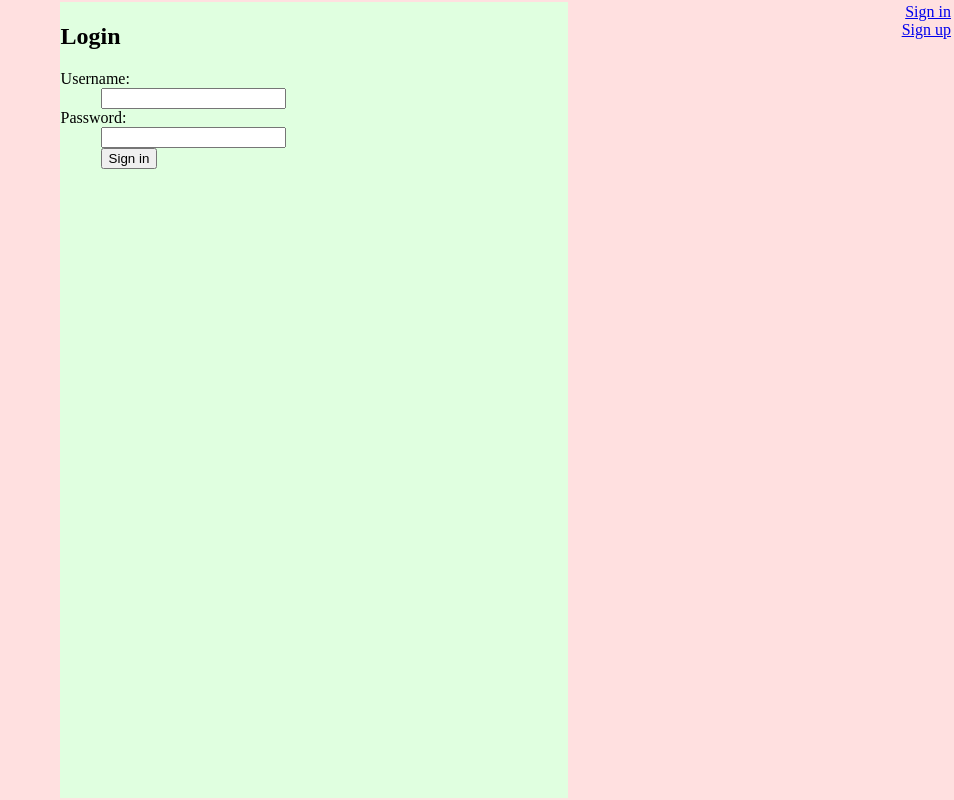
After one commit to Gerbonit/Bloggo, a Flask app: page /signin/ in a window 1280 px wide. The commit adds this page. Shown: the whole page, without its empty margins (326-1280 px from the left). Run offline with Flask 2, Linux system fonts and the light colour scheme.

Commit message:
Add files via upload

```diff
--- a/server.py
+++ b/server.py
@@ -1,8 +1,10 @@
 #!/usr/bin/python3
 
-from flask import Flask, render_template, url_for
+from flask import Flask, render_template, url_for, request, session, redirect
 
 app = Flask('Bloggo')
+
+app.secret_key = open('secret_key', 'rb').read()
 
 @app.route('/user/<username>/')
 def show_user_profile(username):
@@ -12,15 +14,13 @@ def show_user_profile(username):
   name = info['name']
   surname = info['surname']
   site = info['site']
-  profile_picture_type = info['profile_picture_type']
+  profile_picture_link = info['profile_picture_link']
+  userbio = info['bio']
 
-  files = [ (int(file), file) for file in listdir('user/' + username + '/post/') ]
+  files = [ (int(file[:-len('.json')]), file) for file in listdir('user/' + username + '/post/') ]
   files.sort()
-  userbio, *posts = [ (pair[1], *open('user/' + username + '/post/' + pair[1], 'rt').read().split('::=', 1)) for pair in files ]
-
-  userbio = userbio[1]
-  posts = posts[::-1]
-  picture = url_for('static', filename = 'profile_picture/' + username + '.' + profile_picture_type)
+  posts = [ (pair[0], eval(open('user/' + username + '/post/' + pair[1], 'rt').read())) for pair in files ][::-1]
+  picture = url_for('static', filename = profile_picture_link)
 
   return render_template('profile.html', picture  = picture,
                                          username = username,
@@ -29,5 +29,46 @@ def show_user_profile(username):
                                          userbio  = userbio,
                                          posts    = posts)
 
+@app.route('/user/<username>/post/<post_id>/')
+def show_user_post(username, post_id):
+  post = eval(open('user/' + username + '/post/' + post_id + '.json', 'rt').read())
+  head = post['head']
+  text = post['text']
+  return render_template('post.html', username = username,
+                                      head = head,
+                                      text = text)
+
+def check_user(username, password):
+  from os import listdir
+  users = listdir('user/')
+  if username not in users:
+    return 'wrong username'
+  password_hash = eval(open('user/' + username + '/info.json', 'rt').read())['password_hash']
+  from Crypto.Hash import SHA256
+  hashing = SHA256.new()
+  hashing.update(bytes(password, 'ascii'))
+  print(password_hash)
+  print(password)
+  print(str(hashing.digest()))
+  if str(hashing.digest()) != password_hash:
+    return 'wrong password'
+  return None
+
+@app.route('/signin/', methods=['GET', 'POST'])
+def signin():
+  if request.method == 'POST':
+    session['username'] = request.form['username']
+    error = check_user(request.form['username'], request.form['password'])
+    if error == None:
+      return redirect(url_for('show_user_profile', username = request.form['username']))
+    else:
+      return render_template('signin.html', error = error)
+  return render_template('signin.html' )
+
+@app.route('/logout')
+def logout():
+  session.pop('username', None)
+  return redirect('/')
+
 if __name__ == '__main__':
 	app.run(debug = True)
--- a/templates/layout.html
+++ b/templates/layout.html
@@ -22,12 +22,17 @@
       <tr style="height:100%">
         <td style="width:30%">
         </td>
-        <td style="width:40%; vertical-align:top;">
+        <td style="width:40%; vertical-align:top; background-color:#E0FFE0">
          {% block body %}{% endblock %}
         </td>
         <td style="width:30%; text-align:right; vertical-align:top;">
-          Sign in<br>
-          Sign up
+          {% if session['username'] %}
+            Logged as <a href="/user/{{ username }}">@{{ username }}<br>
+            <a href="/logout">Log out</a>
+          {% else %}
+            <a href="/signin">Sign in</a><br>
+            <a href="/signup">Sign up</a>
+          {% endif %}
         </td>
       </tr>
     </table>
--- /dev/null
+++ b/templates/signin.html
@@ -0,0 +1,14 @@
+{% extends "layout.html" %}
+{% block body %}
+  <h2>Login</h2>
+  {% if error %}<p class=error><strong>Error:</strong> {{ error }}{% endif %}
+  <form action="{{ url_for('signin') }}" method=post>
+    <dl>
+      <dt>Username:
+      <dd><input type=text name=username>
+      <dt>Password:
+      <dd><input type=password name=password>
+      <dd><input type=submit value="Sign in">
+    </dl>
+  </form>
+{% endblock %}
```
Also changed, not shown: templates/post.html (added, +20 -0 lines), templates/profile.html (+4 -4 lines), static/profile_picture/default.jpg (added).
